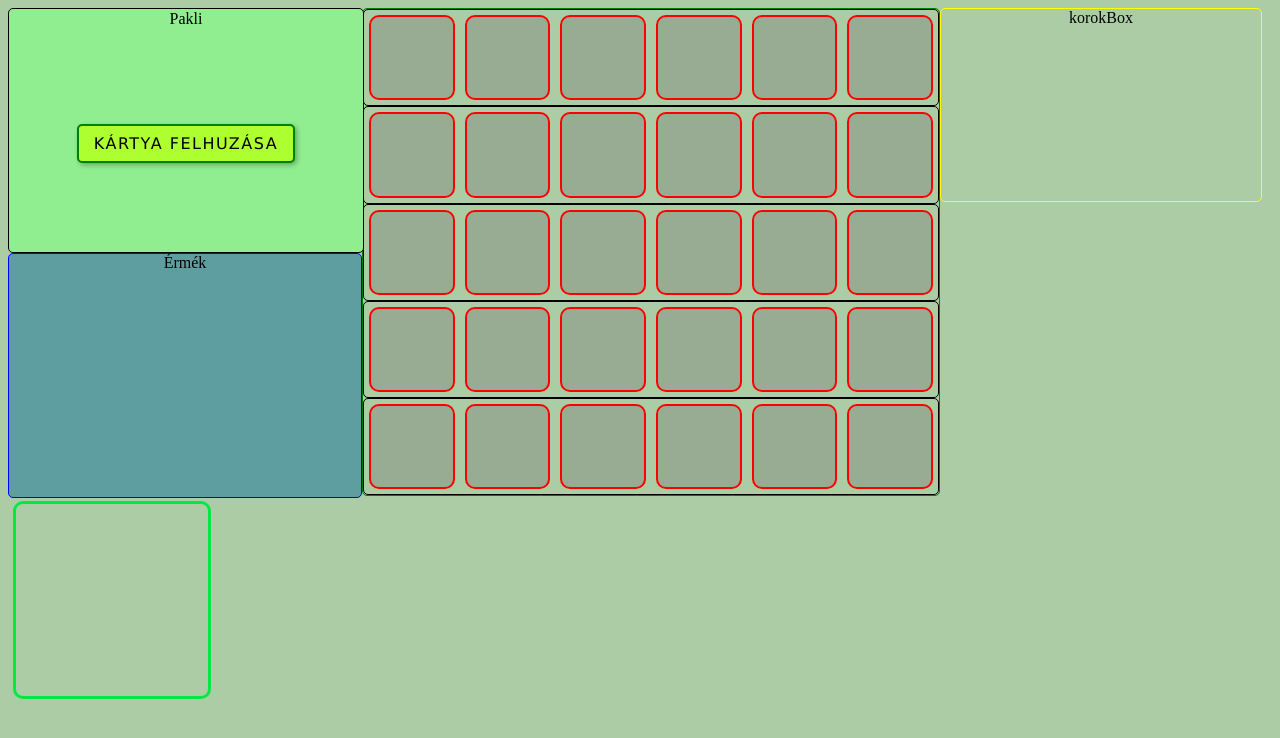
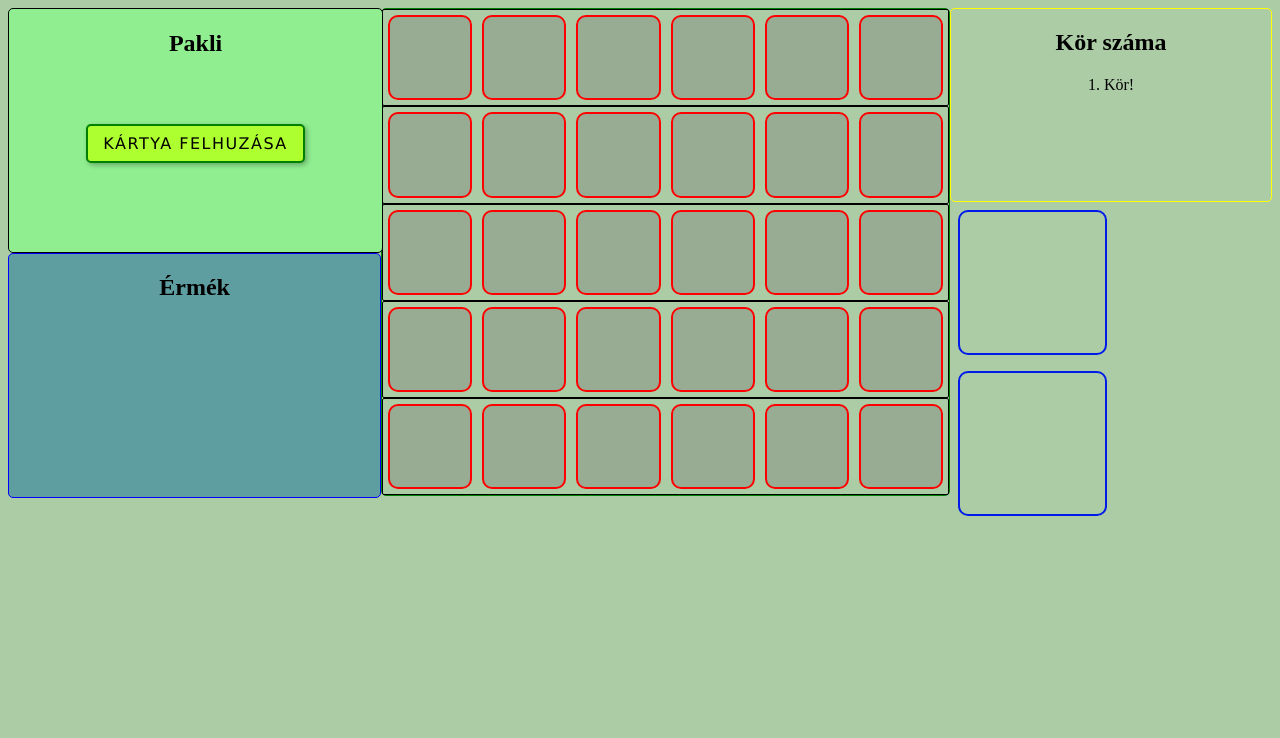
Before and after one commit to HavaAlex/Ckik11Csop2Kozos, a plain HTML site: page társasprojekt/index.html in a window 1280 px wide. Drawn offline with Linux system fonts and the light colour scheme.

Commit message:
Enyhe haladások, Megvan a felhuzott kártyának a helye

```diff
--- a/társasprojekt/script.js
+++ b/társasprojekt/script.js
@@ -1,12 +1,17 @@
 var jatekTer = document.getElementById("jatekter");
-
 var balPanel = document.createElement("div");
+var jobbPanel = document.createElement("div");
+var kartyakDiv = document.createElement("div");
 var kartyaBox = document.createElement("div");
 var pontokBox = document.createElement("div");
 var tabla = document.createElement("div");
 var korokBox = document.createElement("div");
 var TempKartya = document.createElement("div");
 var kivalaszt = document.createElement("div");
+var felhuzottKartya = document.createElement("div");
+
+var gomb;
+var kor = 1; // Hanyadik körben van a játék
 
 var kartyak=[
     {id:1,value:-3,sign:''},
@@ -56,31 +61,60 @@ var tornyok = [
 var cellak = [
 ];
 
+
+
+
 function JatekterBetoltes()
 {
+    /* -------------------------------- balPanel gen -------------------------------- */
+    jatekTer.appendChild(balPanel);
     balPanel.appendChild(kartyaBox);
     balPanel.appendChild(pontokBox);
-    jatekTer.appendChild(balPanel);
+    let kartyabox = document.createElement("div")
+    kartyabox.innerHTML='<h2>Pakli</h2>';
+    kartyaBox.appendChild(kartyabox);
+    let pontokbox = document.createElement("div")
+    pontokbox.innerHTML='<h2>Érmék</h2>';
+    pontokBox.appendChild(pontokbox);
+
+    /* -------------------------- Tábla gen ------------------------- */
     jatekTer.appendChild(tabla);
-    jatekTer.appendChild(korokBox);
-    document.body.appendChild(TempKartya);
+
+    /* -------------------------------- jobbPanel gen ------------------------------- */
+    jatekTer.appendChild(jobbPanel);
+
+
+    /* ------------------------------------ KorokBox gen ----------------------------------- */
+
+    korokBox.className = "korok";
+    korokBox.innerHTML = "<h2>Kör száma</h2>";
+    let temp = kor;
+    let korok = `${temp}. Kör!`;
+    korokBox.innerHTML += korok;
+
+
+    jobbPanel.appendChild(korokBox);
+
+    /* --------------------------- felhuzottKartya gen -------------------------- */
+
+    kartyakDiv.appendChild(TempKartya);
+    kartyakDiv.appendChild(felhuzottKartya)
+
     kivalaszt.classList += "kivalaszt";
     TempKartya.appendChild(kivalaszt)
 
-    let kartyabox = document.createElement("div")
-    kartyabox.innerHTML='Pakli';
-    kartyaBox.appendChild(kartyabox);
+    felhuzottKartya.id = "felhuzottKartya"
+    let tempFelhuzott = document.createElement("div");
+    tempFelhuzott.className = "felhuzott"
+    felhuzottKartya.appendChild(tempFelhuzott);
 
 
-    let pontokbox = document.createElement("div")
-    pontokbox.innerHTML='Érmék';
-    pontokBox.appendChild(pontokbox);
 
+    kartyakDiv.id = "kartyakDiv";
+    jobbPanel.appendChild(kartyakDiv);
 
-    // pontokBox.innerHTML = "pontokBox";
-    // tabla.innerHTML = "tabla";
-    korokBox.innerHTML = "korokBox";
 }
+
 function JatekterElrendezes()
 {
     balPanel.id = "balpanel";
@@ -190,7 +224,6 @@ var ranyomVar = false;
 var ranyomFelhuzott = false;
 
 
-var gomb;
 function KepKirako(div){
     ranyom = true;
     ranyomPakli = true;
@@ -247,6 +280,9 @@ function cellaRanyom(div){
 }
 
 
+
+
+
 function Main()
 {
     JatekterBetoltes();
--- a/társasprojekt/style.css
+++ b/társasprojekt/style.css
@@ -8,7 +8,6 @@
 
 body{
     background-color: var(--hatter);
-    text-shadow: cm;
 }
 #jatekter{
     width: 100%;
@@ -19,7 +18,7 @@ body{
     height: 200%;
 }
 #balpanel{
-    width: 28%;
+    width: 30%;
     border-radius: 5px;
     /* border: 1px solid orange; */
     height: 38vw;
@@ -90,7 +89,7 @@ body{
     height: 15vw;
 }
 .sordiv{
-    border-radius: 5px;
+    border-radius: 2px;
     border: 1px solid black;
     display: flex;
     flex-direction: row;
@@ -128,13 +127,13 @@ img{
   }
 
 .gomb:hover {
-    background-color: gray;
+    background-color: goldenrod;
     color: black;
     box-shadow: 1px 1px 3px rgba(0, 0, 0, 0.3);
     cursor: pointer;
   }
 
-  .gomb:active {
+.gomb:active {
     background-color: greenyellow;
     border-color: green;
     color: black;
@@ -142,21 +141,18 @@ img{
   }
 
 
-
-.kivalaszt{
+.kivalaszt, .felhuzott {
     display: flex;
     justify-content: center;
     align-items: center;
     border-radius: 10px;
-    border: 3px solid rgb(0, 233, 66);
-    height: 15vw;
-    width: 15vw;
-    margin: 5px;
+    border: 2px solid rgb(0, 27, 233);
+    height: 11vw;
+    width: 45%;
+    margin: 8px;
+    float: left;
 }
 
-.TempKartya{
-    display: flex;
-    justify-content: center;
-    align-items: center;
-    position: relative;
+.korok p{
+    color: wheat;
 }
```
